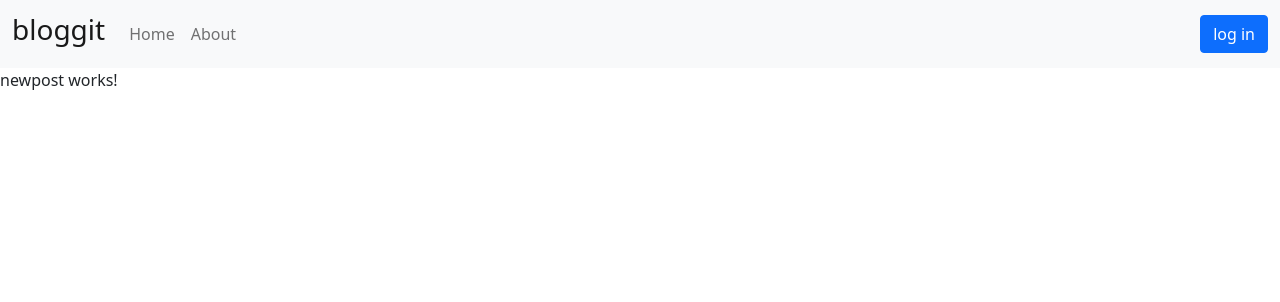
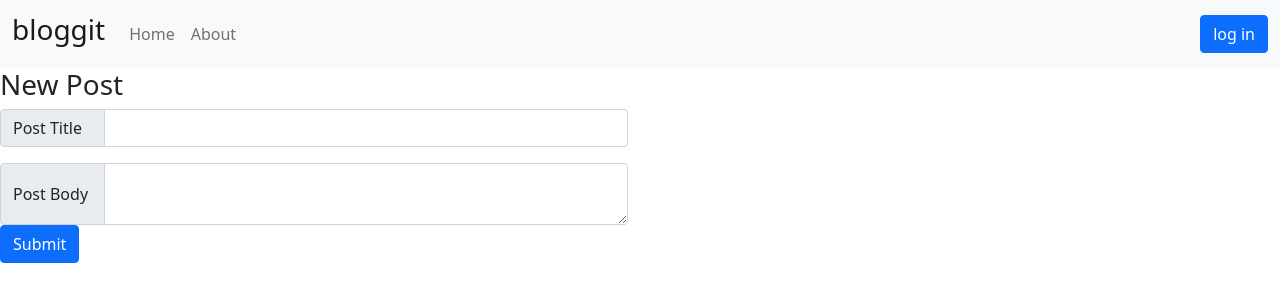
Before and after one commit to jmk89/blahg, an Angular app: page /new in a window 1280 px wide. Shown: the top 302 px of the page. Built offline with nearby package versions, Linux system fonts and the light colour scheme.

Commit message:
simple posting service to firebase

```diff
--- a/src/app/auth/auth.service.ts
+++ b/src/app/auth/auth.service.ts
@@ -100,7 +100,7 @@ export class AuthService {
         let errorMessage = "An unknown error occurred"
         //check if the errorResponse has the expected object structure
         if (!errorResponse.error || !errorResponse.error.error) {
-            return throwError(errorMessage)
+            return throwError(() => new Error(errorMessage));
         }
         switch (errorResponse.error.error.message) {
             case 'EMAIL_EXISTS':
--- a/src/app/newpost/newpost.component.html
+++ b/src/app/newpost/newpost.component.html
@@ -1 +1,33 @@
-<p>newpost works!</p>
+<h3>New Post</h3>
+
+<div class="row">
+    <div class="col-xs-12 col-md-6 col-md-offset-3">
+        <form [formGroup]="newPostForm" (ngSubmit)="onSubmit()">
+            <div class="row">
+                <div class="input-group mb-3">
+                    <span class="input-group-text col-2" id="inputGroup-sizing-default">Post Title</span>
+                    <input
+                        type="text"
+                        class="form-control"
+                        aria-label="Sizing example input"
+                        aria-describedby="inputGroup-sizing-default"
+                        formControlName="title"
+                    >
+                  </div>
+            </div>
+            <div class="row">
+                <div class="input-group">
+                    <span class="input-group-text col-2">Post Body</span>
+                    <textarea
+                        class="form-control"
+                        aria-label="With textarea"
+                        formControlName="body"
+                    ></textarea>
+                  </div>
+            </div>
+
+                <button class="btn btn-primary" type="submit">Submit</button>
+
+        </form>
+    </div>
+</div>
--- a/src/app/newpost/newpost.component.ts
+++ b/src/app/newpost/newpost.component.ts
@@ -1,15 +1,57 @@
-import { Component, OnInit } from '@angular/core';
+import { Router } from '@angular/router';
+import { Subscription, Observable } from 'rxjs';
+import { User } from './../user/user.model';
+import { PostData, PostService } from './../services/post.service';
+import { Component, OnInit, OnDestroy } from '@angular/core';
+import { FormGroup, FormControl, Validators } from '@angular/forms';
 
 @Component({
   selector: 'app-newpost',
   templateUrl: './newpost.component.html',
   styleUrls: ['./newpost.component.css']
 })
-export class NewpostComponent implements OnInit {
+export class NewpostComponent implements OnInit, OnDestroy {
+  newPostForm: FormGroup;
+  postObservable: Observable<PostData>;
 
-  constructor() { }
+  constructor(
+    private postService: PostService,
+    private router: Router
+  ) { }
 
   ngOnInit(): void {
+    this.newPostForm = new FormGroup({
+      'title': new FormControl(
+        null,
+        [
+          Validators.required,
+          Validators.maxLength(100)
+        ]
+      ),
+      'body': new FormControl(
+        null,
+        [
+          Validators.required
+        ]
+      )
+    });
+  }
+
+  onSubmit() {
+    const title = this.newPostForm.controls['title'].value
+    const body = this.newPostForm.controls['body'].value
+    const user: User = JSON.parse(localStorage.getItem('userData'));
+    this.postObservable = this.postService.createNewPost(user.id, title, body);
+
+    this.postObservable.subscribe(response => {
+      console.log(response);
+      this.router.navigate(['/myprofile']);
+    })
+
+  }
+
+  ngOnDestroy(): void {
+
   }
 
 }
--- /dev/null
+++ b/src/app/services/post.service.ts
@@ -0,0 +1,35 @@
+import { HttpClient, HttpErrorResponse } from '@angular/common/http';
+import { Injectable } from '@angular/core';
+import { catchError, tap, throwError } from 'rxjs';
+
+export interface PostData {
+    userID: string,
+    title: string,
+    body: string
+}
+
+@Injectable({providedIn: 'root'})
+export class PostService {
+
+    constructor(private http: HttpClient) { }
+
+    createNewPost(userID: string, title: string, body: string) {
+        let postObject = {'userID': userID, 'title': title, 'body': body}
+        console.log(postObject)
+        return this.http.post<PostData>(
+            "https://blahg-5b828-default-rtdb.firebaseio.com/posts.json",
+            postObject
+        ).pipe(
+            catchError(this.handleError),
+            tap(response => {
+                console.log(response)
+            })
+        )
+    }
+
+    private handleError(errorResponse: HttpErrorResponse) {
+        let errorMessage = "An unknown error occurred"
+        return throwError(() => new Error(errorMessage));
+    }
+
+}
```
